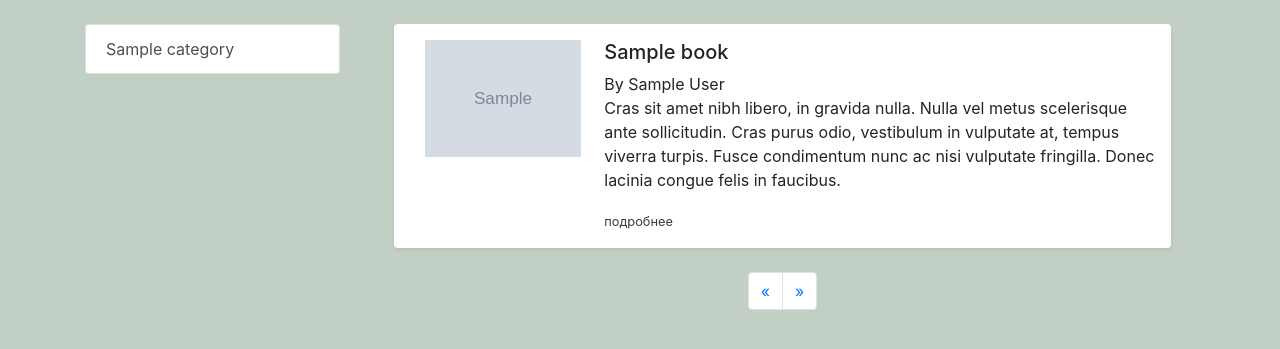
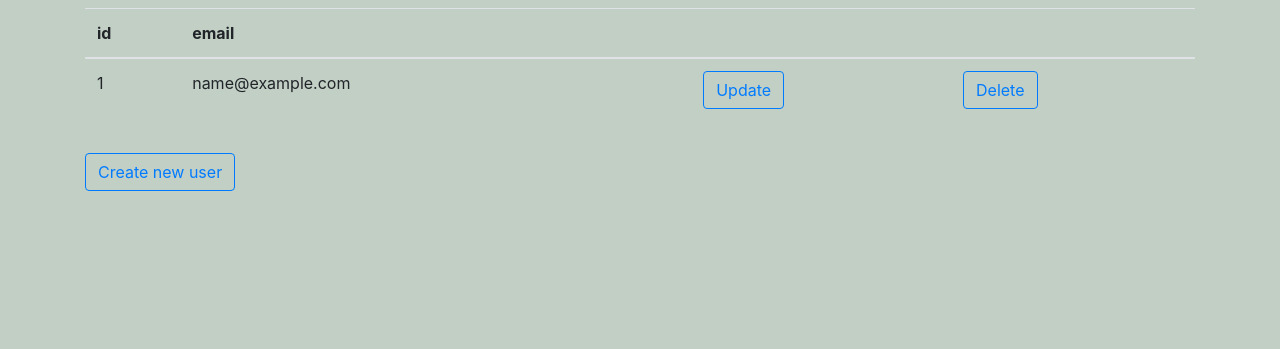
Before and after one commit to Camalo/site_in_symfony, a Symfony app: template templates/index.html.twig in a window 1280 px wide. Shown: the part 56-405 px from the top of the page. Run offline with Twig, Linux system fonts and the light colour scheme; the template is opened without the code that fills it: most values are stand-ins (such as "Sample title", 1, 10 or a date in 2020); grey boxes marked "Sample" are stand-in pictures; some libraries are stand-ins or nearby versions.

Commit message:
Add files via upload

```diff
--- a/templates/index.html.twig
+++ b/templates/index.html.twig
@@ -1,54 +1,37 @@
 {% extends 'base.html.twig' %}
 
-{% block title %}Site in symfony{% endblock %}
+{% block title %}Hello AdminController!{% endblock %}
 
 {% block body %}
+<div class="container">
+    <div class="row justify-content-center">
+        <div class="col-xs-12 col-sm-12 col-md-12 m-2">
 
-  <div class="container">
-    <div class="row justify-content-center">
-        <div class="col-xs-12 col-sm-3 col-md-3 mt-4">
-            <div class="nav flex-column">
-                {% for category in categories %}
-                    <li class="nav-item rounded">
-                        <a href="{{ path('show_category',{'category': category.id}) }}" class="list-group-item list-group-item-action"> {{ category.title }} </a>
-                    </li>
-                {% endfor %}
-            </div>
+            <table class="table">
+                <thead>
+                    <tr>
+                        <th scope="col">id</th>
+                        <th scope="col">email</th>
+                        <th></th>
+                        <th></th>
+                        <th></th>
+                    </tr>
+                </thead>
+                <tbody>
+                {% for user in users %}
+                    <tr>
+                        <td>{{ user.id }}</td>
+                        <td>{{ user.email }}</td>
+                        <td>{{ user.roles[0] }}</td>
+                        <td><a class="btn btn-outline-primary" href="{{ path('update_user',{'id': user.id}) }}">Update</a></td>
+                        <td><a class="btn btn-outline-primary" href="{{ path('delete_user',{'id': user.id}) }}">Delete</a></td>
+                    </tr>
+                    {% endfor %}
+                <tbody>
+            </table>
         </div>
-        <div class="col-xs-12 col-sm-9 col-lg-9">
-            <ul class="list-unstyled">
-                {% for book in books %}
-                    <li class="media bg-white rounded shadow-sm m-4 p-3">
-                        <div class="col-xs-1 col-sm-3 col-lg-3 mr-2">
-                            <img src="{{ book.picture }}" class="img-fluid max-width: 100px " alt="book picture"  />
-                        </div>
-                        <div class="media-body">
-                            <h5 class="mt-0">{{ book.title }}</h5>
-                            <medium>By {{ book.author }}</medium>
-                            <p>Cras sit amet nibh libero, in gravida nulla. Nulla vel metus scelerisque ante sollicitudin. Cras purus odio, vestibulum in vulputate at, tempus viverra turpis. Fusce condimentum nunc ac nisi vulputate fringilla. Donec lacinia congue felis in faucibus.</p>
-                            <small><a class="link text-dark"" href="{{ path('show_book',{'book': book.id}) }}">подробнее</a></small>
-                        </div>
-                    </li>
-                {% endfor %}
-                <nav aria-label="Page navigation ">
-                    <ul class="pagination justify-content-center">
-                        <li class="page-item">
-                            {% if previous >= 0 %}
-                                <a class="page-link" href="{{ path('homepage', { offset: previous }) }}">
-                                    <span aria-hidden="true">&laquo;</span>
-                                </a>
-                            {% endif %}
-                        </li>
-                        <li class="page-item">
-                            {% if next < books|length %}
-                                <a class="page-link" href="{{ path('homepage', { offset: next }) }}">
-                                    <span aria-hidden="true">&raquo;</span>
-                                </a>
-                            {% endif %}
-                        </li>
-                    </ul>
-                </nav>
-            </ul>
+        <div class="col-xs-12 col-sm-12 col-md-12 m-2">
+            <a class="btn btn-outline-primary" href="{{ path('new_user') }}">Create new user</a>
         </div>
     </div>
 </div>
```
Also changed, not shown: templates/deleteUser.html.twig (added, +9 -0 lines), templates/newUser.html.twig (added, +31 -0 lines), templates/updateUser.html.twig (added, +31 -0 lines).
